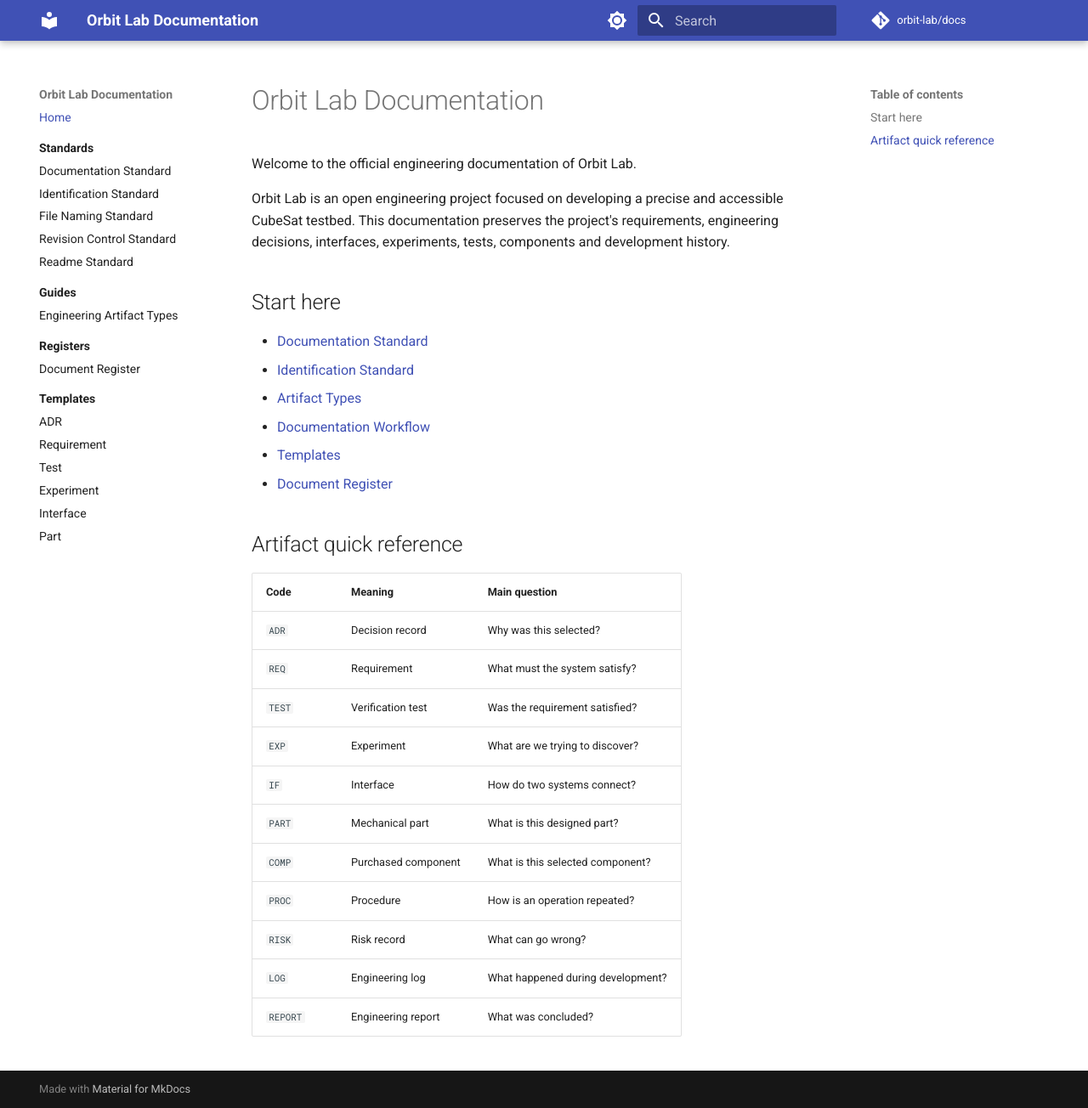
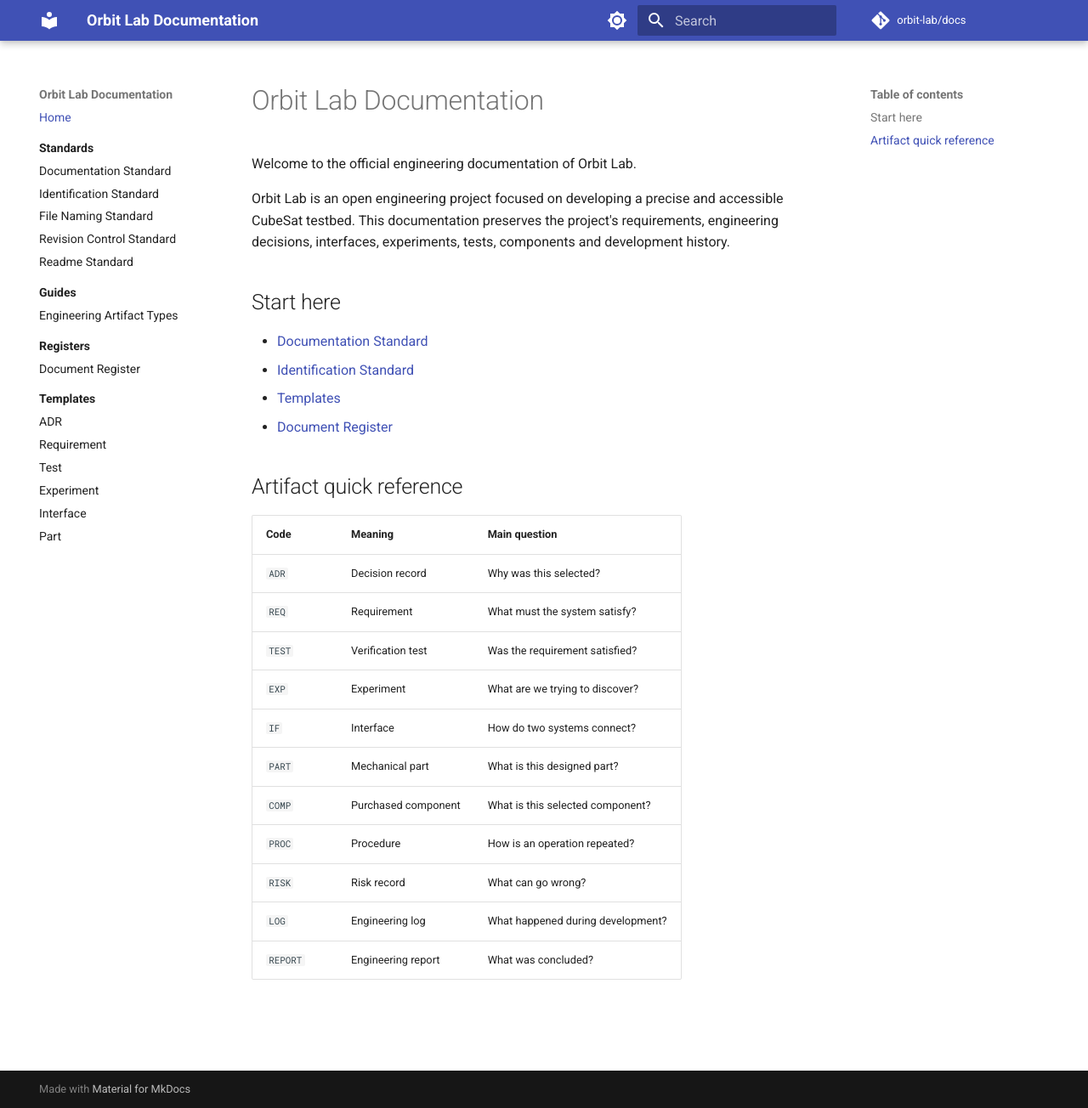
Before and after one commit to the-orbit-lab/docs, an MkDocs documentation site: the page built from docs/index.md, in a window 1280 px wide and 1304 px high. Shown: the whole window at 85% size. Built offline with MkDocs 1.6.1 and Material for MkDocs 9.7.7, drawn with Linux system fonts in a browser that asks for light colours; comment, search, counter and statistics services are not loaded.

```diff
--- a/docs/index.md
+++ b/docs/index.md
@@ -11,9 +11,7 @@ components and development history.
 
 - [Documentation Standard](standards/orbit-std-001-documentation-standard.md)
 - [Identification Standard](standards/orbit-std-002-identification-standard.md)
-- [Artifact Types](guides/artifact-types.md)
-- [Documentation Workflow](guides/documentation-workflow.md)
-- [Templates](templates/index.md)
+- [Templates](engineering-templates/index.md)
 - [Document Register](registers/document-register.md)
 
 ## Artifact quick reference
```
Also changed, not shown: docs/standards/index.md (+1 -1 lines).
